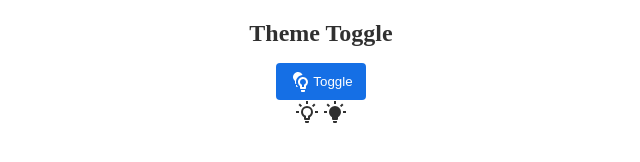
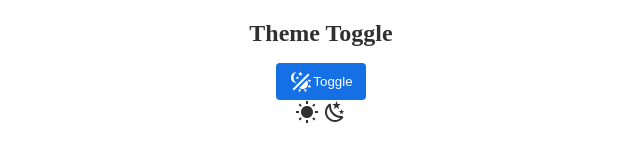
Before and after one commit to eobcre/light-dark-theme, a plain HTML site: page index.html in a window 1280 px wide. Shown: the part 326-488 px from the top of the page, 319-959 px from the left. Drawn offline with Linux system fonts and the light colour scheme.

Commit message:
Changed icons

```diff
--- a/index.html
+++ b/index.html
@@ -14,25 +14,25 @@
       <svg class="icon" style="width: 24px; height: 24px" viewBox="0 0 24 24">
         <path
           fill="currentColor"
-          d="M12 21C12 21.55 12.45 22 13 22H15C15.55 22 16 21.55 16 21V20H12M14 7C11.24 7 9 9.24 9 12C9 13.57 9.74 15.06 11 16V18C11 18.55 11.45 19 12 19H16C16.55 19 17 18.55 17 18V16C19.21 14.34 19.66 11.21 18 9C17.06 7.74 15.57 7 14 7M15 14.82V17H13V14.82C11.44 14.27 10.62 12.55 11.17 11C11.72 9.43 13.44 8.61 15 9.16C16.56 9.72 17.38 11.43 16.83 13C16.53 13.85 15.85 14.5 15 14.82M7.68 15H7V16C7 16.55 7.45 17 8 17H9V16.88C8.46 16.33 8 15.7 7.68 15M13.6 5C12.5 2.47 9.53 1.33 7 2.45S3.34 6.5 4.45 9.04C4.79 9.81 5.33 10.5 6 11V13C6 13.55 6.45 14 7 14H7.3C7.1 13.35 7 12.68 7 12C7 8.29 9.89 5.21 13.6 5Z"
+          d="M7.5,2C5.71,3.15 4.5,5.18 4.5,7.5C4.5,9.82 5.71,11.85 7.53,13C4.46,13 2,10.54 2,7.5A5.5,5.5 0 0,1 7.5,2M19.07,3.5L20.5,4.93L4.93,20.5L3.5,19.07L19.07,3.5M12.89,5.93L11.41,5L9.97,6L10.39,4.3L9,3.24L10.75,3.12L11.33,1.47L12,3.1L13.73,3.13L12.38,4.26L12.89,5.93M9.59,9.54L8.43,8.81L7.31,9.59L7.65,8.27L6.56,7.44L7.92,7.35L8.37,6.06L8.88,7.33L10.24,7.36L9.19,8.23L9.59,9.54M19,13.5A5.5,5.5 0 0,1 13.5,19C12.28,19 11.15,18.6 10.24,17.93L17.93,10.24C18.6,11.15 19,12.28 19,13.5M14.6,20.08L17.37,18.93L17.13,22.28L14.6,20.08M18.93,17.38L20.08,14.61L22.28,17.15L18.93,17.38M20.08,12.42L18.94,9.64L22.28,9.88L20.08,12.42M9.63,18.93L12.4,20.08L9.87,22.27L9.63,18.93Z"
         />
       </svg>
       Toggle
     </button>
 
     <div class="theme-container">
-      <!-- Light -->
-      <svg class="light" style="width: 24px; height: 24px" viewBox="0 0 24 24">
+      <!-- Sun -->
+      <svg class="sun" style="width: 24px; height: 24px" viewBox="0 0 24 24">
         <path
           fill="currentColor"
-          d="M20,11H23V13H20V11M1,11H4V13H1V11M13,1V4H11V1H13M4.92,3.5L7.05,5.64L5.63,7.05L3.5,4.93L4.92,3.5M16.95,5.63L19.07,3.5L20.5,4.93L18.37,7.05L16.95,5.63M12,6A6,6 0 0,1 18,12C18,14.22 16.79,16.16 15,17.2V19A1,1 0 0,1 14,20H10A1,1 0 0,1 9,19V17.2C7.21,16.16 6,14.22 6,12A6,6 0 0,1 12,6M14,21V22A1,1 0 0,1 13,23H11A1,1 0 0,1 10,22V21H14M11,18H13V15.87C14.73,15.43 16,13.86 16,12A4,4 0 0,0 12,8A4,4 0 0,0 8,12C8,13.86 9.27,15.43 11,15.87V18Z"
+          d="M3.55 19.09L4.96 20.5L6.76 18.71L5.34 17.29M12 6C8.69 6 6 8.69 6 12S8.69 18 12 18 18 15.31 18 12C18 8.68 15.31 6 12 6M20 13H23V11H20M17.24 18.71L19.04 20.5L20.45 19.09L18.66 17.29M20.45 5L19.04 3.6L17.24 5.39L18.66 6.81M13 1H11V4H13M6.76 5.39L4.96 3.6L3.55 5L5.34 6.81L6.76 5.39M1 13H4V11H1M13 20H11V23H13"
         />
       </svg>
-      <!-- Dark -->
-      <svg class="dark" style="width: 24px; height: 24px" viewBox="0 0 24 24">
+      <!-- Moon -->
+      <svg class="moon" style="width: 24px; height: 24px" viewBox="0 0 24 24">
         <path
           fill="currentColor"
-          d="M12,6A6,6 0 0,1 18,12C18,14.22 16.79,16.16 15,17.2V19A1,1 0 0,1 14,20H10A1,1 0 0,1 9,19V17.2C7.21,16.16 6,14.22 6,12A6,6 0 0,1 12,6M14,21V22A1,1 0 0,1 13,23H11A1,1 0 0,1 10,22V21H14M20,11H23V13H20V11M1,11H4V13H1V11M13,1V4H11V1H13M4.92,3.5L7.05,5.64L5.63,7.05L3.5,4.93L4.92,3.5M16.95,5.63L19.07,3.5L20.5,4.93L18.37,7.05L16.95,5.63Z"
+          d="M17.75,4.09L15.22,6.03L16.13,9.09L13.5,7.28L10.87,9.09L11.78,6.03L9.25,4.09L12.44,4L13.5,1L14.56,4L17.75,4.09M21.25,11L19.61,12.25L20.2,14.23L18.5,13.06L16.8,14.23L17.39,12.25L15.75,11L17.81,10.95L18.5,9L19.19,10.95L21.25,11M18.97,15.95C19.8,15.87 20.69,17.05 20.16,17.8C19.84,18.25 19.5,18.67 19.08,19.07C15.17,23 8.84,23 4.94,19.07C1.03,15.17 1.03,8.83 4.94,4.93C5.34,4.53 5.76,4.17 6.21,3.85C6.96,3.32 8.14,4.21 8.06,5.04C7.79,7.9 8.75,10.87 10.95,13.06C13.14,15.26 16.1,16.22 18.97,15.95M17.33,17.97C14.5,17.81 11.7,16.64 9.53,14.5C7.36,12.31 6.2,9.5 6.04,6.68C3.23,9.82 3.34,14.64 6.35,17.66C9.37,20.67 14.19,20.78 17.33,17.97Z"
         />
       </svg>
     </div>
```
